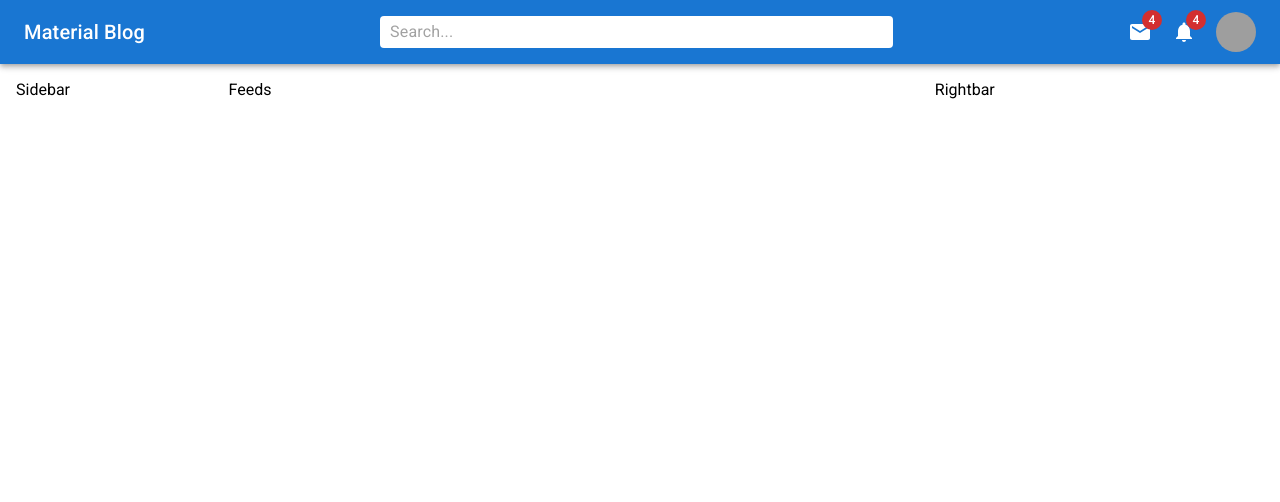
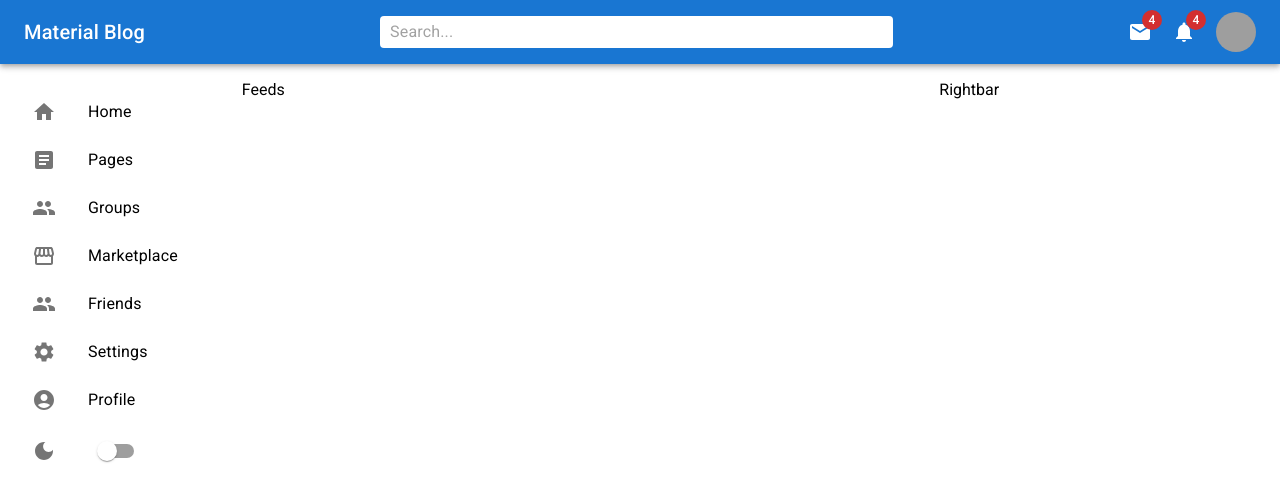
Before and after one commit to bahaayoussof/material-template, a React (Create React App) app: page / in a window 1280 px wide. Shown: the top 502 px of the page. Built offline with nearby package versions, Linux system fonts and the light colour scheme; grey boxes are pictures that could not be loaded.

Commit message:
Finish sidebar

```diff
--- a/src/components/Navbar.js
+++ b/src/components/Navbar.js
@@ -53,7 +53,7 @@ const Navbar = () => {
 				</Typography>
 				<RssFeed sx={{ display: { xs: "block", sm: "none" } }} />
 				<Search>
-					<InputBase placeholder="Search..." />
+					<InputBase sx={{ width: "100%" }} placeholder="Search..." />
 				</Search>
 				<Icons>
 					<Badge badgeContent={4} color="error">
--- a/src/components/Sidebar.js
+++ b/src/components/Sidebar.js
@@ -1,10 +1,84 @@
-import { Box } from "@mui/material";
+import { AccountCircle, Article, DarkMode, Group, Home, People, Settings, Storefront } from "@mui/icons-material";
+import {
+	Box,
+	List,
+	ListItem,
+	ListItemButton,
+	ListItemIcon,
+	ListItemText,
+	Switch,
+} from "@mui/material";
 import React from "react";
 
 const Sidebar = () => {
 	return (
 		<Box flex={1} p={2} sx={{ display: { xs: "none", sm: "block" } }}>
-			Sidebar
+			<List>
+				<ListItem disablePadding>
+					<ListItemButton component="a" href="#home">
+						<ListItemIcon>
+							<Home />
+						</ListItemIcon>
+						<ListItemText primary="Home" />
+					</ListItemButton>
+				</ListItem>
+				<ListItem disablePadding>
+					<ListItemButton component="a" href="#pages">
+						<ListItemIcon>
+							<Article />
+						</ListItemIcon>
+						<ListItemText primary="Pages" />
+					</ListItemButton>
+				</ListItem>
+				<ListItem disablePadding>
+					<ListItemButton component="a" href="#groups">
+						<ListItemIcon>
+							<Group />
+						</ListItemIcon>
+						<ListItemText primary="Groups" />
+					</ListItemButton>
+				</ListItem>
+				<ListItem disablePadding>
+					<ListItemButton component="a" href="#marketplace">
+						<ListItemIcon>
+							<Storefront />
+						</ListItemIcon>
+						<ListItemText primary="Marketplace" />
+					</ListItemButton>
+				</ListItem>
+				<ListItem disablePadding>
+					<ListItemButton component="a" href="#friends">
+						<ListItemIcon>
+							<People />
+						</ListItemIcon>
+						<ListItemText primary="Friends" />
+					</ListItemButton>
+				</ListItem>
+				<ListItem disablePadding>
+					<ListItemButton component="a" href="#settings">
+						<ListItemIcon>
+							<Settings />
+						</ListItemIcon>
+						<ListItemText primary="Settings" />
+					</ListItemButton>
+				</ListItem>
+				<ListItem disablePadding>
+					<ListItemButton component="a" href="#Profile">
+						<ListItemIcon>
+							<AccountCircle />
+						</ListItemIcon>
+						<ListItemText primary="Profile" />
+					</ListItemButton>
+				</ListItem>
+				<ListItem disablePadding>
+					<ListItemButton>
+						<ListItemIcon>
+							<DarkMode />
+						</ListItemIcon>
+						<Switch />
+					</ListItemButton>
+				</ListItem>
+			</List>
 		</Box>
 	);
 };
```
